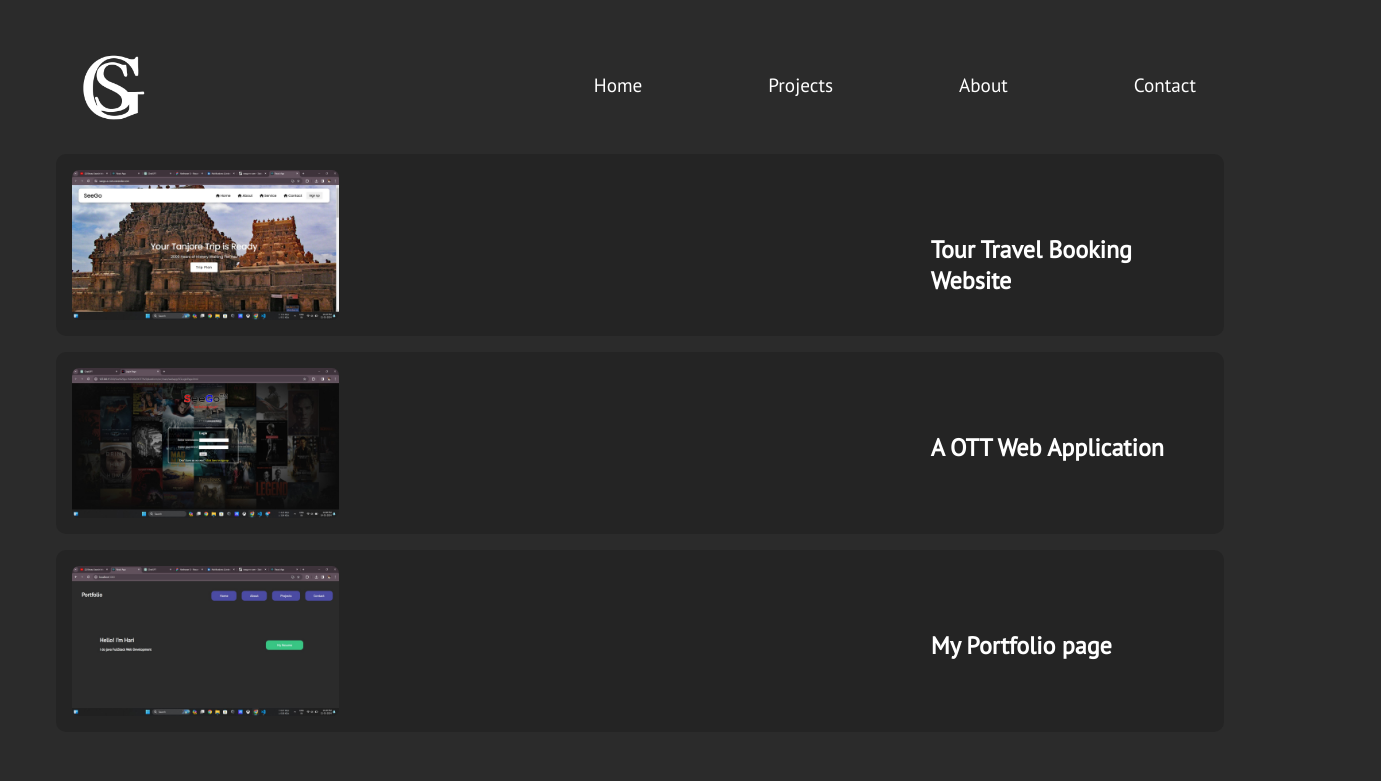
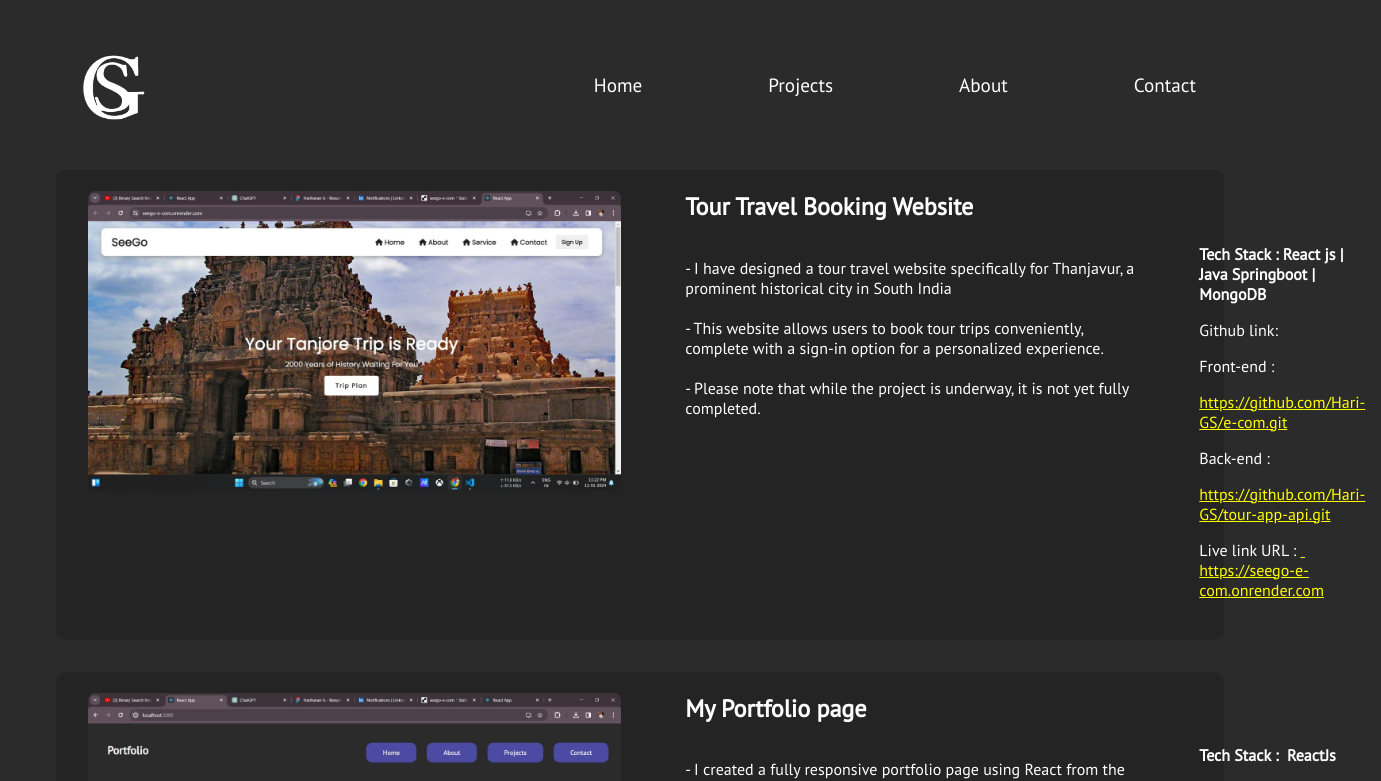
Before and after one commit to Hari-GS/my-portfolio, a React (Create React App) app in the folder my-app/: page /projects in a window 1280 px wide. Shown: the top 781 px of the page, 1381 px wide, since content can reach past the window. Built offline with nearby package versions, Linux system fonts and the light colour scheme.

Commit message:
front and backend added

```diff
--- a/my-app/src/Components/ProjectCard.css
+++ b/my-app/src/Components/ProjectCard.css
@@ -30,9 +30,6 @@
 
 }
 
-.card-off:hover{
-    background-color: rgb(53, 53, 53);
-}
 
 .card-on{
     display: flex;
@@ -46,11 +43,10 @@
     padding-left: 1rem;
     margin-right: 3rem;
     padding-right: 0rem;
+    margin-top: 2rem;
 }
 
-.card-on:hover{
-    background-color: rgb(53, 53, 53);
-}
+
 
 .project-text-off{
     padding-left: 5%;
--- a/my-app/src/Components/ProjectCard.js
+++ b/my-app/src/Components/ProjectCard.js
@@ -4,7 +4,7 @@ import "./ProjectCard.css"
 
 const ProjectCard = (props) => {
 
-    const [showDetails, setShowDetails] = useState(false);
+    const [showDetails, setShowDetails] = useState(true);
 
 
     const toggleDetails = () => {
@@ -12,7 +12,7 @@ const ProjectCard = (props) => {
     };
 
     return (
-      <div className={showDetails?"card-on":"card-off"} onClick={toggleDetails}>
+      <div className={showDetails?"card-on":"card-off"}>
           <img className={showDetails?"image-big":"image-small"} alt={`project ${props.heading}`} src={props.img} />
 
           <div className="title-text">
@@ -29,8 +29,14 @@ const ProjectCard = (props) => {
           <p className={showDetails?"links-on":"links-off"} >
 
             <strong>Tech Stack : {props.techstack}</strong>
-            <p>Github link : <a href={props.gitlink} target="_blank"> {props.gitlinksText}</a></p>
-            <p>Live link URL : <a href={props.livelink} target="_blank"> {props.livelinktext}</a></p>
+            <p>Github link:
+            <p>{props.front}</p>
+            <a style={{ display: 'inline', color:'yellow'}} href={props.gitlink} target="_blank">{props.gitlinksText}</a>
+            <p>{props.back}</p>
+            <a style={{ display: 'inline', color:'yellow'}} href={props.gitlink2} target="_blank">{props.gitlinksText2}</a>
+            </p>
+
+            <p>Live link URL : <a style={{color:'yellow'}}href={props.livelink} target="_blank"> {props.livelinktext}</a></p>
 
           </p>
           )}
--- a/my-app/src/Components/ProjectData.js
+++ b/my-app/src/Components/ProjectData.js
@@ -10,26 +10,21 @@ function ProjectData() {
         <div>
             <ProjectCard
                 heading="Tour Travel Booking Website"
-                text={"- Developed a tour travel  website for thanjavur (a historical city in south india) \n\n- Note that Backend not developed yet. \n\n- This project was developed to enhance my React Js skills \n\n- I planned to add features like viewing tour plan, about, service ,contact pages with Sign-in option"}
+                text={"- I have designed a tour travel website specifically for Thanjavur, a prominent historical city in South India \n\n- This website allows users to book tour trips conveniently, complete with a sign-in option for a personalized experience.\n\n- Please note that while the project is underway, it is not yet fully completed."}
                 gitlink={"https://github.com/Hari-GS/e-com.git"}
                 gitlinksText={"https://github.com/Hari-GS/e-com.git"}
-                techstack={"React js"}
+                gitlink2={"https://github.com/Hari-GS/tour-app-api.git"}
+                gitlinksText2={"https://github.com/Hari-GS/tour-app-api.git"}
+                front={"Front-end : "}
+                back={"Back-end : "}
+                techstack={"React js | Java Springboot | MongoDB"}
                 livelink={"https://seego-e-com.onrender.com"}
                 livelinktext={"https://seego-e-com.onrender.com"}
                 img={p1}
             />
                <ProjectCard
-                heading="A OTT Web Application"
-                text={"- Developed a OTT Web Application for hosting movies with new business model proposal\n\n- User can create a account and log in to the application\n\n- This project is on its initial stage\n\n- I planned to give the capability to give a user buying subscription and watching movies"}
-                gitlink={"https://github.com/Hari-GS/See-go-OTT-platform.git"}
-                gitlinksText={"https://github.com/Hari-GS/See-go-OTT-platform.git"}
-                techstack={"JSP | CSS | JavaScript | Java | MySQL "}
-                livelinktext={" - "}
-                img={p2}
-            />
-               <ProjectCard
                 heading="My Portfolio page"
-                text={"- I developed my own fully responsive portflio page using react from scratch\n\n- It has capability of showcasing my projects and details of mine \n\n- I designed and developed scrolling animation of skills to make it visually appealing"}
+                text={"- I created a fully responsive portfolio page using React from the ground up.\n\n- This portfolio page effectively showcases my projects and provides detailed information about me. \n\n- Additionally, I ensured seamless navigation and user-friendly interface to optimize the browsing experience."}
                 gitlink={"https://github.com/Hari-GS/See-go-OTT-platform.git"}
                 gitlinksText={"https://github.com/Hari-GS/See-go-OTT-platform.git"}
                 techstack={" ReactJs "}
```
